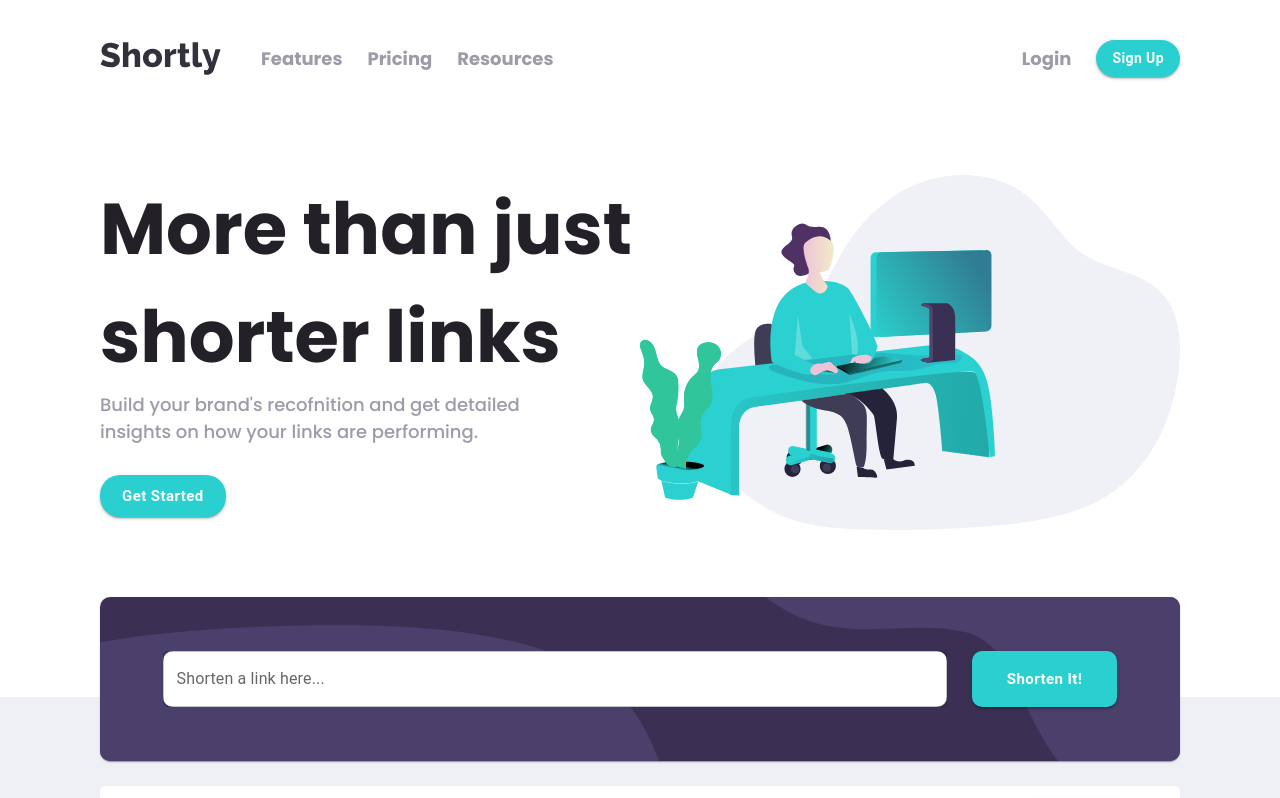
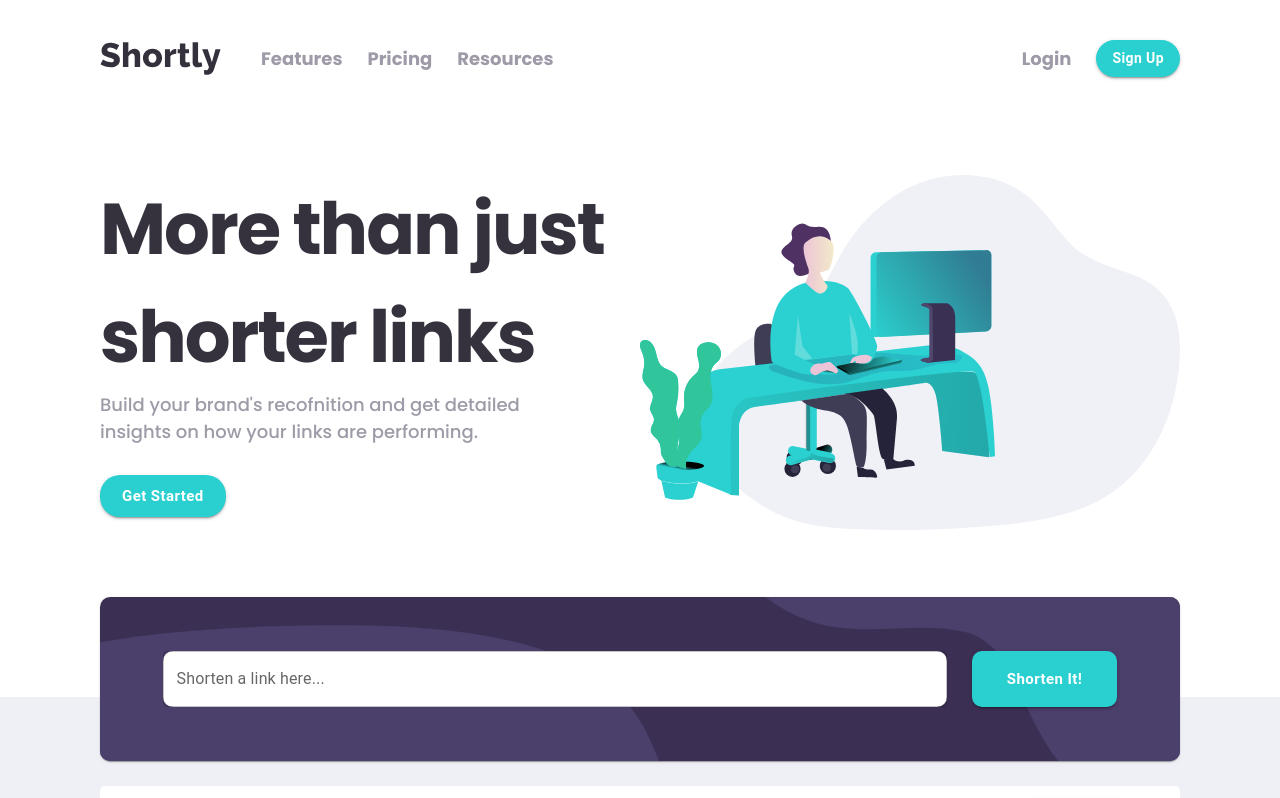
Before and after one commit to makardjian/swim-assignment, a React (Create React App) app: page / in a window 1280 px wide. Shown: the top 798 px of the page. Built offline with nearby package versions, Linux system fonts and the light colour scheme.

Commit message:
change font header to use dark blue font

```diff
--- a/src/components/LandingPageTop/LandingPageTop.tsx
+++ b/src/components/LandingPageTop/LandingPageTop.tsx
@@ -27,7 +27,8 @@ const useStyles = makeStyles({
   mainHeaderText: {
     fontSize: '72px',
     fontWeight: 700,
-    color: Colors.neutral['@veryDarkViolet:'],
+    letterSpacing: '-2px',
+    color: Colors.neutral['@veryDarkBlue'],
   },
   subHeaderTextContainer: {
     width: '80%',
```
